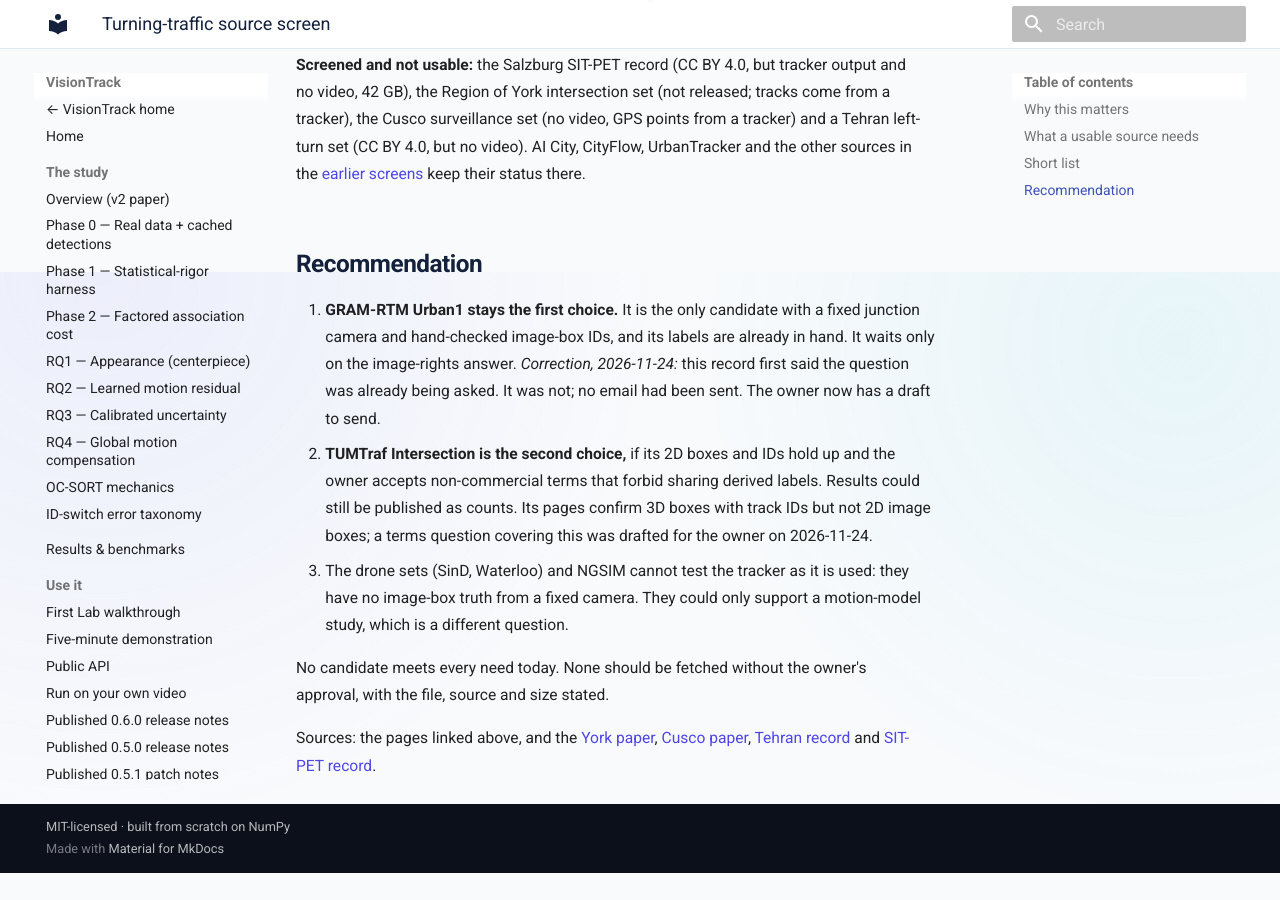
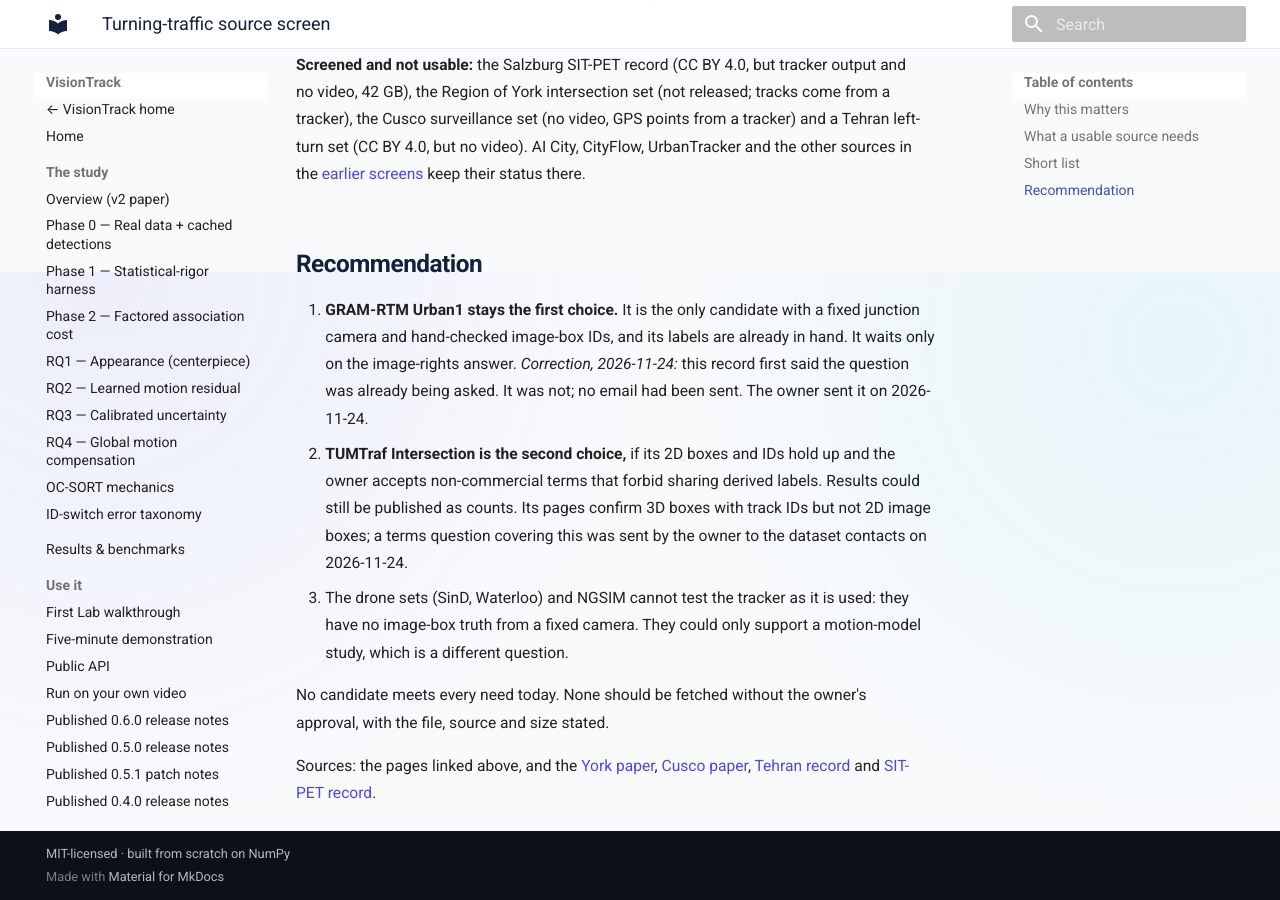
Before and after one commit to hulagerushikesh/visiontrack, an MkDocs documentation site: the page built from docs/TURNING_TRAFFIC_SCREEN.md, in a window 1280 px wide and 900 px high, scrolled down 1528 px. Built offline with MkDocs 1.6.1 and Material for MkDocs 9.7.7, drawn with Linux system fonts in a browser that asks for light colours; before the commit the page ends 2401 px from its top, so only the background shows below that; some of the changed text lies outside the part shown.

Commit message:
docs: record GRAM-RTM and TUMTraf terms questions as sent (#10)

```diff
--- a/docs/TURNING_TRAFFIC_SCREEN.md
+++ b/docs/TURNING_TRAFFIC_SCREEN.md
@@ -25,7 +25,7 @@ hurt. That case is untested.
 
 | Source | Fits | Gaps | Terms |
 |---|---|---|---|
-| [GRAM-RTM Urban1](https://gram.web.uah.es/data/datasets/rtm/index.html) | Fixed camera at a busy junction; 23,435 frames, 237 vehicles, hand-labelled IDs (the labels are already in hand and gap-free) | Small; our detector must be run (light at 600 x 360) | Research use stated; **image rights unstated**; the question to the authors was drafted on 2026-11-24 and is not yet sent |
+| [GRAM-RTM Urban1](https://gram.web.uah.es/data/datasets/rtm/index.html) | Fixed camera at a busy junction; 23,435 frames, 237 vehicles, hand-labelled IDs (the labels are already in hand and gap-free) | Small; our detector must be run (light at 600 x 360) | Research use stated; **image rights unstated**; the owner sent the question to the group's address on 2026-11-24; no reply yet |
 | [TUMTraf Intersection](https://mediatum.ub.tum.de/doc/1713265/rt2hb0lmor6xdmhv2tc0xdr0u.2306.09266.pdf) | Fixed roadside cameras, track IDs, left and right turns | Labels are mainly 3D; about 4,800 frames at 10 per second | CC BY-NC-ND 4.0: research use fits, but derived labels may not be shared |
 | [SinD](https://github.com/SOTIF-AVLab/SinD) | Signalized junctions in four cities, track IDs, many left-turn conflicts | Drone view from above; positions and headings, not image boxes; whether video is included is not stated | Non-commercial; full data by emailed application |
 | [Waterloo intersection](https://uwaterloo.ca/waterloo-intelligent-systems-engineering-lab/datasets/waterloo-multi-agent-traffic-dataset-intersection) | One junction, about 1 hour, IDs and turn labels, annotated videos | Drone view; map positions, not image boxes; labelling method not stated | **No licence stated** |
@@ -44,12 +44,12 @@ no video). AI City, CityFlow, UrbanTracker and the other sources in the
    a fixed junction camera and hand-checked image-box IDs, and its labels are
    already in hand. It waits only on the image-rights answer. *Correction,
    2026-11-24:* this record first said the question was already being asked.
-   It was not; no email had been sent. The owner now has a draft to send.
+   It was not; no email had been sent. The owner sent it on 2026-11-24.
 2. **TUMTraf Intersection is the second choice,** if its 2D boxes and IDs hold
    up and the owner accepts non-commercial terms that forbid sharing derived
    labels. Results could still be published as counts. Its pages confirm 3D
    boxes with track IDs but not 2D image boxes; a terms question covering
-   this was drafted for the owner on 2026-11-24.
+   this was sent by the owner to the dataset contacts on 2026-11-24.
 3. The drone sets (SinD, Waterloo) and NGSIM cannot test the tracker as it is
    used: they have no image-box truth from a fixed camera. They could only
    support a motion-model study, which is a different question.
```
Also changed, not shown: docs/PLAN_WHILE_UA_DETRAC_PENDING.md (+4 -0 lines).
